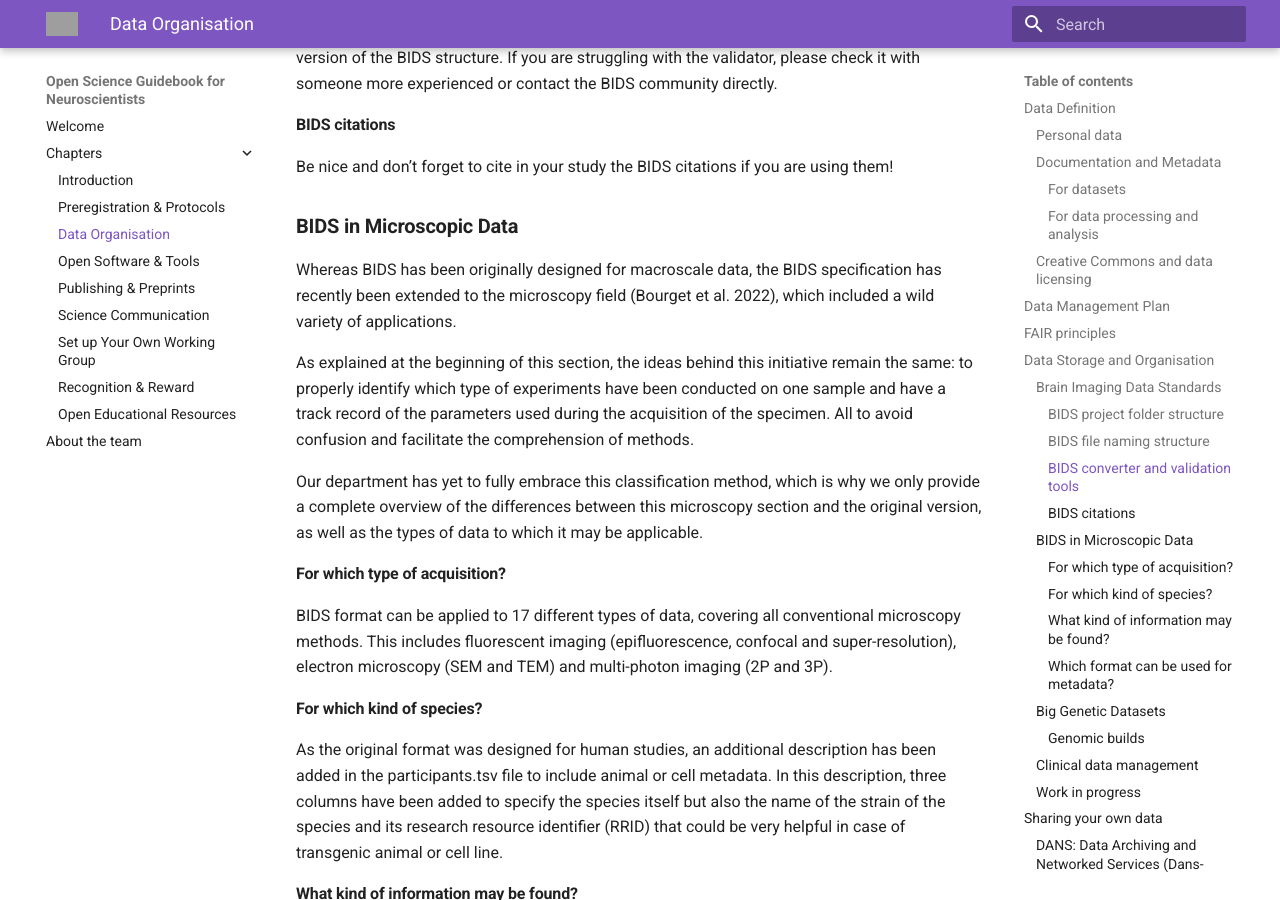
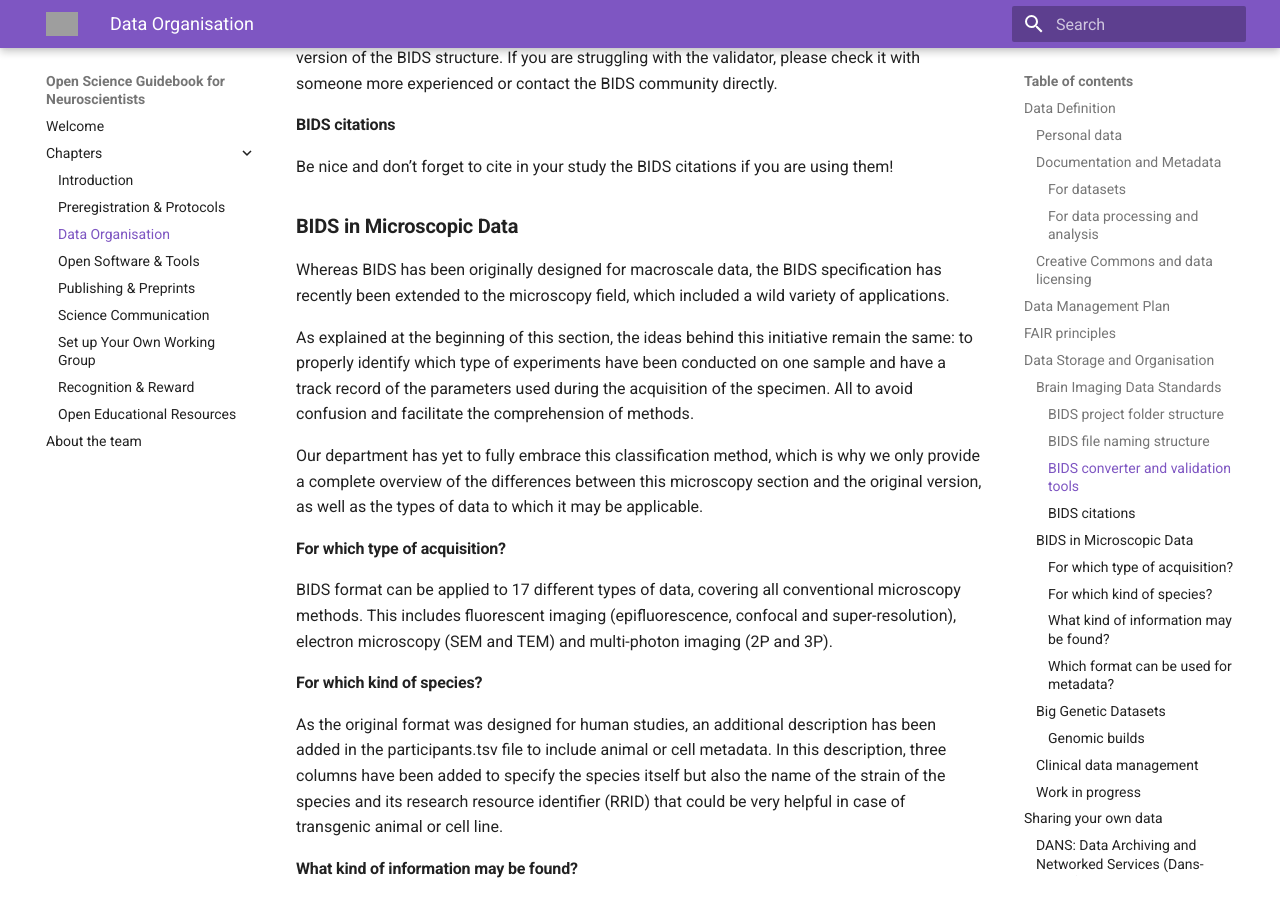
Before and after one commit to ANW-Open-Science/Open-Science-Guidebook-for-Neuroscientists, an MkDocs documentation site: the page built from docs/tabs/3-data_organisation.md, in a window 1280 px wide and 900 px high, scrolled down 5168 px. Built offline with MkDocs 1.6.1 and Material for MkDocs 9.7.7, drawn with Linux system fonts in a browser that asks for light colours; grey boxes are pictures that could not be loaded.

Commit message:
Update 3-data_organisation.md
Remove reference in text

```diff
--- a/docs/tabs/3-data_organisation.md
+++ b/docs/tabs/3-data_organisation.md
@@ -105,7 +105,7 @@ Be nice and don’t forget to cite in your study the BIDS citations if you are u
 
 ### **BIDS in Microscopic Data**
 
-Whereas BIDS has been originally designed for macroscale data, the BIDS specification has recently been extended to the microscopy field (Bourget et al. 2022), which included a wild variety of applications.
+Whereas BIDS has been originally designed for macroscale data, the BIDS specification has recently been extended to the microscopy field, which included a wild variety of applications.
 
 As explained at the beginning of this section, the ideas behind this initiative remain the same: to properly identify which type of experiments have been conducted on one sample and have a track record of the parameters used during the acquisition of the specimen. All to avoid confusion and facilitate the comprehension of methods.
 
```
